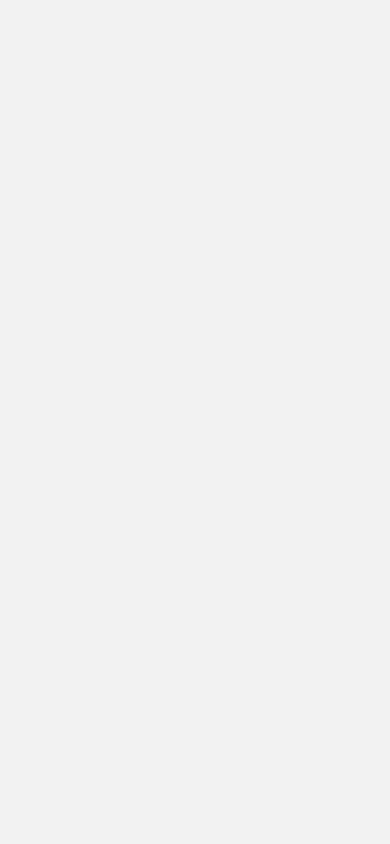
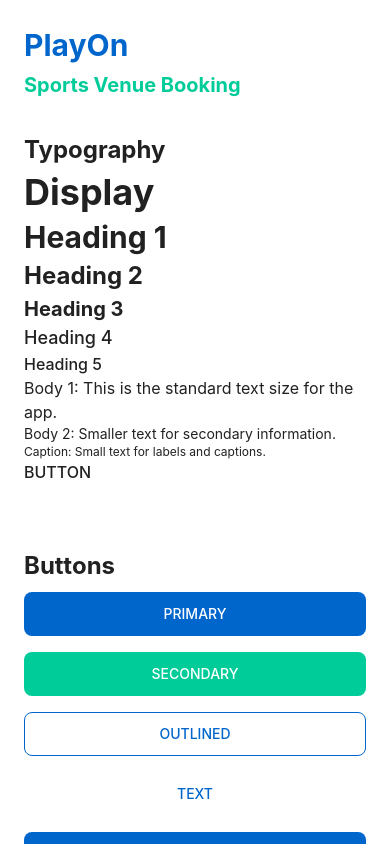
Before and after one commit to karthicksakkaravarti/PlayOn, a React Native app: screen / in a window 390 px wide. Built offline with nearby package versions, Linux system fonts and the light colour scheme.

Commit message:
Implement temporary Home screen in App component; add UI components for typography and buttons; update styles and layout

```diff
--- a/src/App.tsx
+++ b/src/App.tsx
@@ -1,11 +1,104 @@
 import React from 'react';
-import { SafeAreaProvider } from 'react-native-safe-area-context';
-import { Navigation } from './navigation';
+import { SafeAreaProvider, SafeAreaView } from 'react-native-safe-area-context';
+import { StatusBar, StyleSheet, View, ScrollView } from 'react-native';
+import Text from './components/ui/Text';
+import Button from './components/ui/Button';
+import { theme, colors, spacing } from './constants/theme';
+
+// Import the Navigation component when we're ready to use it
+// import { Navigation } from './navigation';
+
+// Temporary Home screen to test our UI components
+const HomeScreen = () => {
+  return (
+    <SafeAreaView style={styles.container}>
+      <ScrollView contentContainerStyle={styles.content}>
+        <Text variant="h1" style={styles.title}>PlayOn</Text>
+        <Text variant="h3" color={colors.secondary.main}>Sports Venue Booking</Text>
+
+        <View style={styles.section}>
+          <Text variant="h2">Typography</Text>
+          <Text variant="display">Display</Text>
+          <Text variant="h1">Heading 1</Text>
+          <Text variant="h2">Heading 2</Text>
+          <Text variant="h3">Heading 3</Text>
+          <Text variant="h4">Heading 4</Text>
+          <Text variant="h5">Heading 5</Text>
+          <Text variant="body1">Body 1: This is the standard text size for the app.</Text>
+          <Text variant="body2">Body 2: Smaller text for secondary information.</Text>
+          <Text variant="caption">Caption: Small text for labels and captions.</Text>
+          <Text variant="button">Button</Text>
+        </View>
+
+        <View style={styles.section}>
+          <Text variant="h2">Buttons</Text>
+          <View style={styles.buttonRow}>
+            <Button>Primary</Button>
+          </View>
+          <View style={styles.buttonRow}>
+            <Button variant="secondary">Secondary</Button>
+          </View>
+          <View style={styles.buttonRow}>
+            <Button variant="outlined">Outlined</Button>
+          </View>
+          <View style={styles.buttonRow}>
+            <Button variant="text">Text</Button>
+          </View>
+          <View style={styles.buttonRow}>
+            <Button fullWidth>Full Width</Button>
+          </View>
+          <View style={styles.buttonRow}>
+            <Button loading>Loading</Button>
+          </View>
+          <View style={styles.buttonRow}>
+            <Button disabled>Disabled</Button>
+          </View>
+        </View>
+
+        <View style={styles.section}>
+          <Text variant="h2">Coming Soon</Text>
+          <Text variant="body1">
+            PlayOn will be your go-to platform for booking sports venues, making payments, and discovering new places to play.
+          </Text>
+          <Button style={styles.startButton} size="large" fullWidth>
+            Get Started
+          </Button>
+        </View>
+      </ScrollView>
+    </SafeAreaView>
+  );
+};
 
 export default function App() {
   return (
     <SafeAreaProvider>
-      <Navigation />
+      <StatusBar barStyle="dark-content" backgroundColor={colors.background.light} />
+      <HomeScreen />
+      {/* <Navigation /> */}
     </SafeAreaProvider>
   );
 }
+
+const styles = StyleSheet.create({
+  container: {
+    flex: 1,
+    backgroundColor: colors.background.light,
+  },
+  content: {
+    padding: spacing.lg,
+  },
+  title: {
+    color: colors.primary.main,
+    marginBottom: spacing.xs,
+  },
+  section: {
+    marginTop: spacing.xl,
+    marginBottom: spacing.xl,
+  },
+  buttonRow: {
+    marginVertical: spacing.sm,
+  },
+  startButton: {
+    marginTop: spacing.lg,
+  },
+});
```
